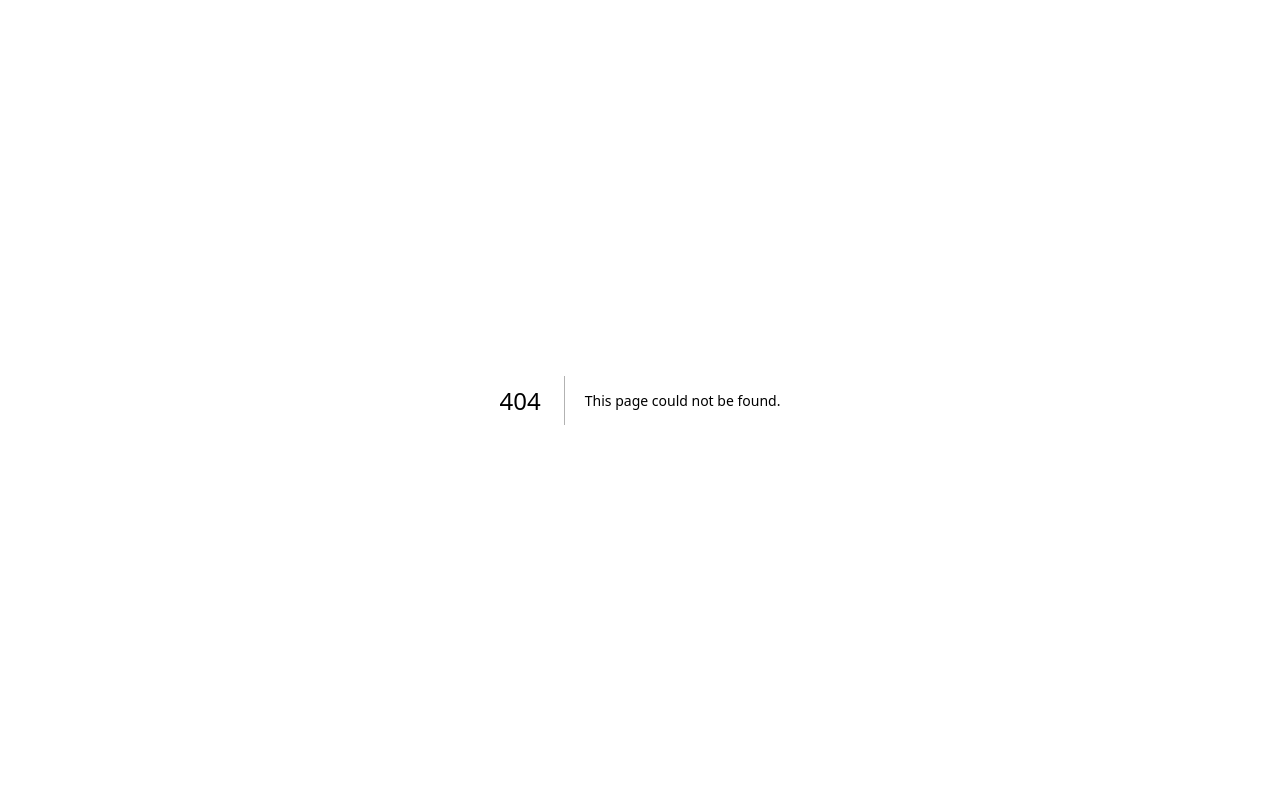
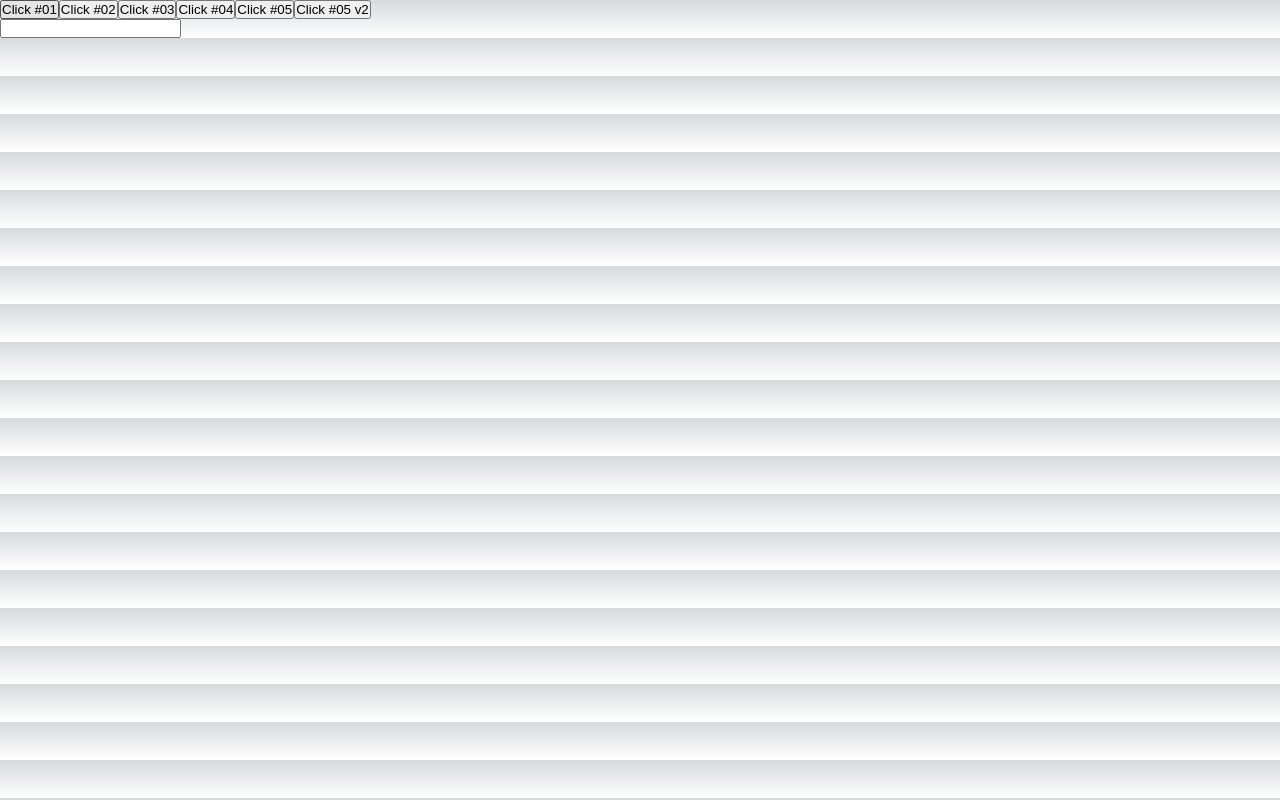
Before and after one commit to luucasor/exerciciosnextjs, a Next.js app: page /basicos/botao in a window 1280 px wide. Before the commit this address had no page. Built offline with nearby package versions, Linux system fonts and the light colour scheme.

Commit message:
Exemplo1 vinculo de eventos com função (tipos de chamada de função)

```diff
--- /dev/null
+++ b/pages/basicos/botao.jsx
@@ -0,0 +1,29 @@
+function acao1() {
+    console.log("acao1")
+}
+
+export default function botao() {
+    function acao2(){
+        console.log("acao2")
+    }
+
+    function acao5(e){
+        console.log(e)
+    }
+
+    return (
+        <div>
+            <button onClick={acao1}>Click #01</button>
+            <button onClick={acao2}>Click #02</button>
+            <button onClick={function() {
+                console.log("acao3")
+            }}>Click #03</button>
+            <button onClick={() => console.log("acao4")}>Click #04</button>
+            <button onClick={acao5}>Click #05</button>
+            <button onClick={e => acao5(e.altKey)}>Click #05 v2</button>
+            <div>
+                <input type="text" onChange={e => console.log(e.target.value)}/>
+            </div>
+        </div>
+    )
+}
```
